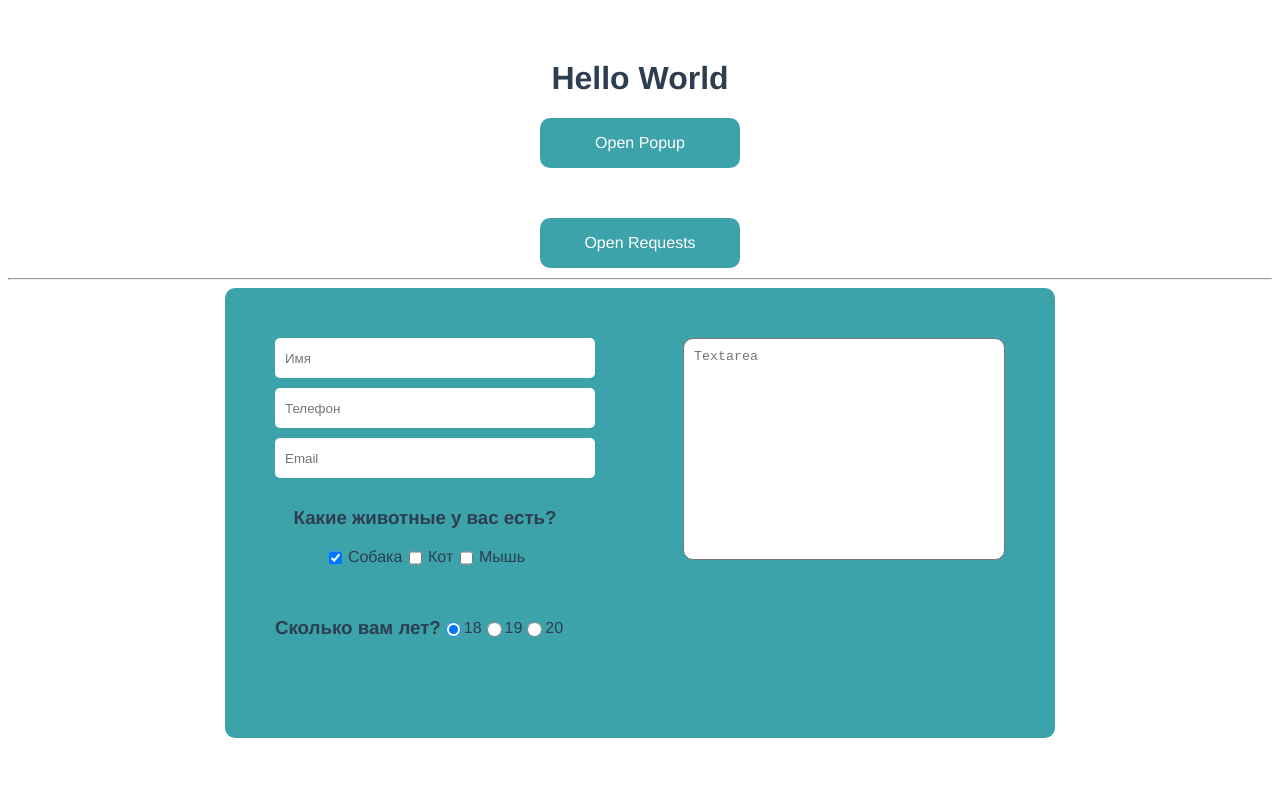
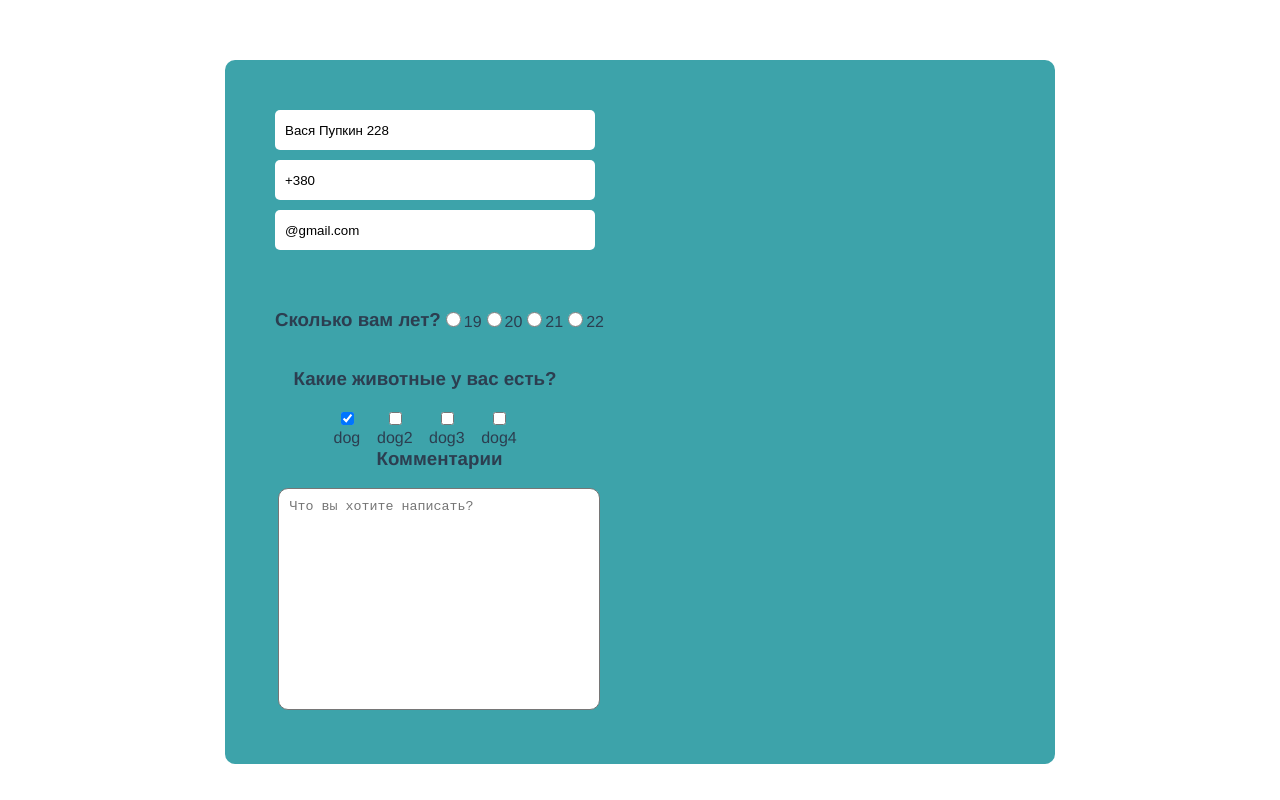
Before and after one commit to VladSapozhnik/VueProject, a Vue app: page / in a window 1280 px wide. Built offline with nearby package versions, Linux system fonts and the light colour scheme.

Commit message:
form up 09.04

```diff
--- a/public/static/form.json
+++ b/public/static/form.json
@@ -1,51 +1,71 @@
 {
-    "name": {
+    "name":{
         "id": 1,
         "placeholder":"Введите имя",
-        "value":"Вася Пупкин"
+        "value": "Вася Пупкин 228"
     },
-    "tel": {
+
+    "tel":{
         "id": 2,
-        "placeholder": "Введите Телефон",
+        "placeholder": "Введите Телефон Украины",
         "value": "+380"
     },
-    "email": {
+    "email":{
         "id": 3,
         "placeholder": "Введите Email",
-        "value":""
+        "value": "@gmail.com"
     },
     "pets": [
         {
-            "id": 1,
+            "id": 4,
             "value": "adsdd",
             "checked": true,
             "title": "dog"
         },
         {
-            "id": 2,
+            "id": 5,
             "value": "adsadsdd",
-            "checked": true,
+            "checked": false,
             "title": "dog2"
         },
         {
-            "id": 3,
+            "id": 6,
             "value": "adadsasdd",
             "checked": false,
             "title": "dog3"
         },
         {
-            "id": 4,
+            "id": 7,
             "value": "adadasdsdd",
             "checked": false,
             "title": "dog4"
         }
     ],
-    "age": {
-        "id": 5,
-        "value": "20"
-    },
+    "age": [
+        {
+            "id": 8,
+            "value": false,
+            "title": "19"
+        },
+        {
+            "id": 9,
+            "value": false,
+            "title": "20"
+        },
+        {
+            "id": 10,
+            "value": false,
+            "title": "21"
+        },
+        {
+            "id": 11,
+            "value": true,
+            "title": "22"
+        }
+    ],
     "messageArea": {
-        "id": 6,
-        "value": "Что вы хотите написать?"
+        "id": 12,
+        "value": "",
+        "placeholder": "Что вы хотите написать?"
     }
 }
--- a/src/App.vue
+++ b/src/App.vue
@@ -1,35 +1,31 @@
 <template>
   <div id="app">
-    <HelloWorld/>
+    <!-- <HelloWorld />
     <popup>
-      <template v-slot:title>
-          Это тайтл
-      </template>
-       <template v-slot:result>
-          Это резалт
-      </template>
-    </popup>
-    <Requests/>
-    <hr>
-    <forms/>
+      <template v-slot:title> Это тайтл </template>
+      <template v-slot:result> Это резалт </template>
+    </popup> -->
+    <!-- <Requests /> -->
+    <!-- <hr /> -->
+    <forms />
   </div>
 </template>
 
 <script>
-import HelloWorld from './components/HelloWorld.vue'
-import popup from './components/Popup.vue'
-import Requests from './components/dataRequests.vue'
-import forms from './components/forms.vue'
+// import HelloWorld from "./components/HelloWorld.vue";
+// import popup from "./components/Popup.vue";
+// import Requests from "./components/dataRequests.vue";
+import forms from "./components/forms.vue";
 
 export default {
-  name: 'App',
+  name: "App",
   components: {
-    HelloWorld,
-    popup,
-    Requests,
-    forms
-  }
-}
+    // HelloWorld,
+    // popup,
+    // Requests,
+    forms,
+  },
+};
 </script>
 
 <style>
--- a/src/components/dataRequests.vue
+++ b/src/components/dataRequests.vue
@@ -1,56 +1,71 @@
 <template>
   <div>
-    <div class="requests-btn" @click="requestData">Open Requests</div> <!-- При клике вызываем функцию -->
-    <ul v-if="visibleResult.length > 0" class="requests-list"> <!-- если массив равен больше 0 -->
-      <li v-for="requestItem in visibleResult" :key="requestItem.id">{{requestItem.id}}, {{requestItem.title}}</li>
+    <div class="requests-btn" @click="requestData">Open Requests</div>
+    <!-- При клике вызываем функцию -->
+    <ul v-if="visibleResult.length > 0" class="requests-list">
+      <!-- если массив равен больше 0 -->
+      <li v-for="requestItem in visibleResult" :key="requestItem.id">
+        {{ requestItem.id }}, {{ requestItem.title }}
+      </li>
     </ul>
-    <div @click="evenMake" v-if="visibleResult.length > 0" class="requests-btn">четные</div>
-    <div @click="oddMake" v-if="visibleResult.length > 0" class="requests-btn">нечетные</div>
-    <div @click="modMake" v-if="visibleResult.length > 0" class="requests-btn">Модификация</div>
-    <div @click="cancel" v-if="visibleResult.length > 0" class="requests-btn">отмена</div>
+    <div @click="evenMake" v-if="visibleResult.length > 0" class="requests-btn">
+      четные
+    </div>
+    <div @click="oddMake" v-if="visibleResult.length > 0" class="requests-btn">
+      нечетные
+    </div>
+    <div @click="modMake" v-if="visibleResult.length > 0" class="requests-btn">
+      Модификация
+    </div>
+    <div @click="cancel" v-if="visibleResult.length > 0" class="requests-btn">
+      отмена
+    </div>
   </div>
 </template>
 
 <script>
 export default {
-  name: 'Requests',
+  name: "Requests",
 
-  data: function() {
+  data: function () {
     return {
       requestResult: [], // пустой массив куда будем ложить данные
       visibleResult: [], // пустой массив куда ложим измененный масив, что выше
-          message: ''
-      }
+      message: "",
+    };
   },
   methods: {
     evenMake: function () {
-          this.visibleResult = this.requestResult.filter(item => item.value % 2 === 0) //выводить четные числа, visibleResult новый массив куда мы кладем четные числа из массива requestResult
+      this.visibleResult = this.requestResult.filter(
+        (item) => item.value % 2 === 0
+      ); //выводить четные числа, visibleResult новый массив куда мы кладем четные числа из массива requestResult
     },
     oddMake: function () {
-          this.visibleResult = this.requestResult.filter(item => item.value % 2 !== 0) //выводить нечетные числа, visibleResult новый массив куда мы кладем нечетные числа из массива requestResult
+      this.visibleResult = this.requestResult.filter(
+        (item) => item.value % 2 !== 0
+      ); //выводить нечетные числа, visibleResult новый массив куда мы кладем нечетные числа из массива requestResult
     },
     modMake: function () {
-          console.log(this.requestResult)
-          console.log(this.visibleResult)
-          this.visibleResult = this.requestResult.map(item =>  {
-              return {...item,  title: item.title + ' - best'  }
-          })
-          console.log(this.requestResult)
-          console.log(this.visibleResult)
+      console.log(this.requestResult);
+      console.log(this.visibleResult);
+      this.visibleResult = this.requestResult.map((item) => {
+        return { ...item, title: item.title + " - best" };
+      });
+      console.log(this.requestResult);
+      console.log(this.visibleResult);
     },
-      requestData: function () { // <-- функция для axios
-        this.axios
-            .get('./static/test.json')
-            .then(response => {
-            this.requestResult = response.data // <-- кладем в массив данные
-            this.visibleResult = this.requestResult
-        })
+    requestData: function () {
+      // <-- функция для axios
+      this.axios.get("./static/test.json").then((response) => {
+        this.requestResult = response.data; // <-- кладем в массив данные
+        this.visibleResult = this.requestResult;
+      });
     },
-      cancel: function(){
+    cancel: function () {
       this.visibleResult = this.requestResult; //кладем в функцию данные которые были в начале.
-      }
     },
-}
+  },
+};
 </script>
 
 <style scoped lang='scss'>
--- a/src/components/forms.vue
+++ b/src/components/forms.vue
@@ -1,63 +1,109 @@
 <template>
   <div class="forms">
+    <div v-if="!pending">
       <div class="form-inner">
-        <input v-model="formsRegistration.name" class="forms-text" placeholder="Имя"/>
-        <input v-model="formsRegistration.tel" class="forms-text" type="tel" id="phone" name="phone" placeholder="Телефон"/>
-        <input v-model="formsRegistration.email" class="forms-text" type="email" id="email" name="email" placeholder="Email"/>
+        <input
+          v-model="personalForm.name.value"
+          class="forms-text"
+          :id="personalForm.name.id"
+          type="text"
+          :placeholder="personalForm.name.placeholder"
+        />
+
+        <input
+          v-model="personalForm.tel.value"
+          class="forms-text"
+          :id="personalForm.tel.id"
+          type="tel"
+          :placeholder="personalForm.tel.placeholder"
+        />
+
+        <input
+          v-model="personalForm.email.value"
+          class="forms-text"
+          type="email"
+          :id="personalForm.email.id"
+          name="email"
+          :placeholder="personalForm.email.placeholder"
+        />
+
+        <div class="radio-offer">
+          <h3>Сколько вам лет?</h3>
+          <label v-for="age in personalForm.age" :key="age.id">
+            <input
+              class="radio"
+              type="radio"
+              :id="age.id"
+              :value="age.value"
+            />
+            <span>{{ age.title }}</span>
+          </label>
+        </div>
+
         <div class="checkbox">
           <h3>Какие животные у вас есть?</h3>
           <div class="checkbox-name">
-            <input v-model="formsRegistration.pets" type="checkbox" id="dog" value="dog" />
-            <label for="dog">Собака</label>
-            <input v-model="formsRegistration.pets" type="checkbox" id="Cat" value="Cat" />
-            <label for="Cat">Кот</label>
-            <input v-model="formsRegistration.pets" type="checkbox" id="mouse" value="mouse" />
-            <label for="mouse">Мышь</label>
+            <label v-for="pets in personalForm.pets" :key="pets.id">
+              <input
+                v-model="pets.checked"
+                :value="pets.value"
+                :id="pets.id"
+                type="checkbox"
+              />
+              <span>{{ pets.title }}</span>
+            </label>
           </div>
-        </div>
-        <div class="radio-offer">
-          <h3>Сколько вам лет?</h3>
-          <input class="radio" v-model="formsRegistration.age" type="radio" id="One" value="18" />
-          <label for="One">18</label>
-
-          <input class="radio" v-model="formsRegistration.age" type="radio" id="Two" value="19" />
-          <label for="Two">19</label>
-
-          <input class="radio" v-model="formsRegistration.age" type="radio" id="Three" value="20" />
-          <label for="Three">20</label>
         </div>
       </div>
       <div>
-      <textarea v-model="formsRegistration.messageArea" placeholder="Textarea"></textarea>
+        <h3>Комментарии</h3>
+        <textarea
+          v-model="personalForm.messageArea.value"
+          :id="personalForm.messageArea.id"
+          :placeholder="personalForm.messageArea.placeholder"
+        ></textarea>
       </div>
+    </div>
+    <div v-if="pending">ПРЕЛОАДЕР</div>
   </div>
 </template>
 
 <script>
 export default {
-  name: 'forms',
-   data: function() {
+  name: "forms",
+  data: function () {
     return {
-          formsRegistration: {
-            name: '',
-            tel: '',
-            email: '',
-            pets: ['dog'],
-            age: '18',
-            messageArea: '',
+      // formsRegistration: {
+      //   name: '',
+      //   tel: '',
+      //   email: '',
+      //   pets: ['dog'],
+      //   age: '18',
+      //   messageArea: '',
+      // },
+      personalForm: {},
+      pending: true,
+    };
   },
-      }
+  created: function () {
+    this.axios.get("./static/form.json").then((response) => {
+      this.personalForm = response.data;
+      this.pending = false;
+      console.log(this.personalForm);
+    });
+    // запрос axios
+    // результат кладем в персонал форм.
   },
 
   watch: {
-    formsRegistration: {
-            handler: function(val) {
-               console.log(val)
+    // formsRegistration: {
+    //   handler: function (val) {
+    //     console.log(val);
+    //   },
+    //   deep: true,
+    // },
   },
-            deep: true
-        }
-  }
-}
+};
 </script>
 
 <style scoped>
```
Lines whose indentation alone changed are shown as unchanged.
